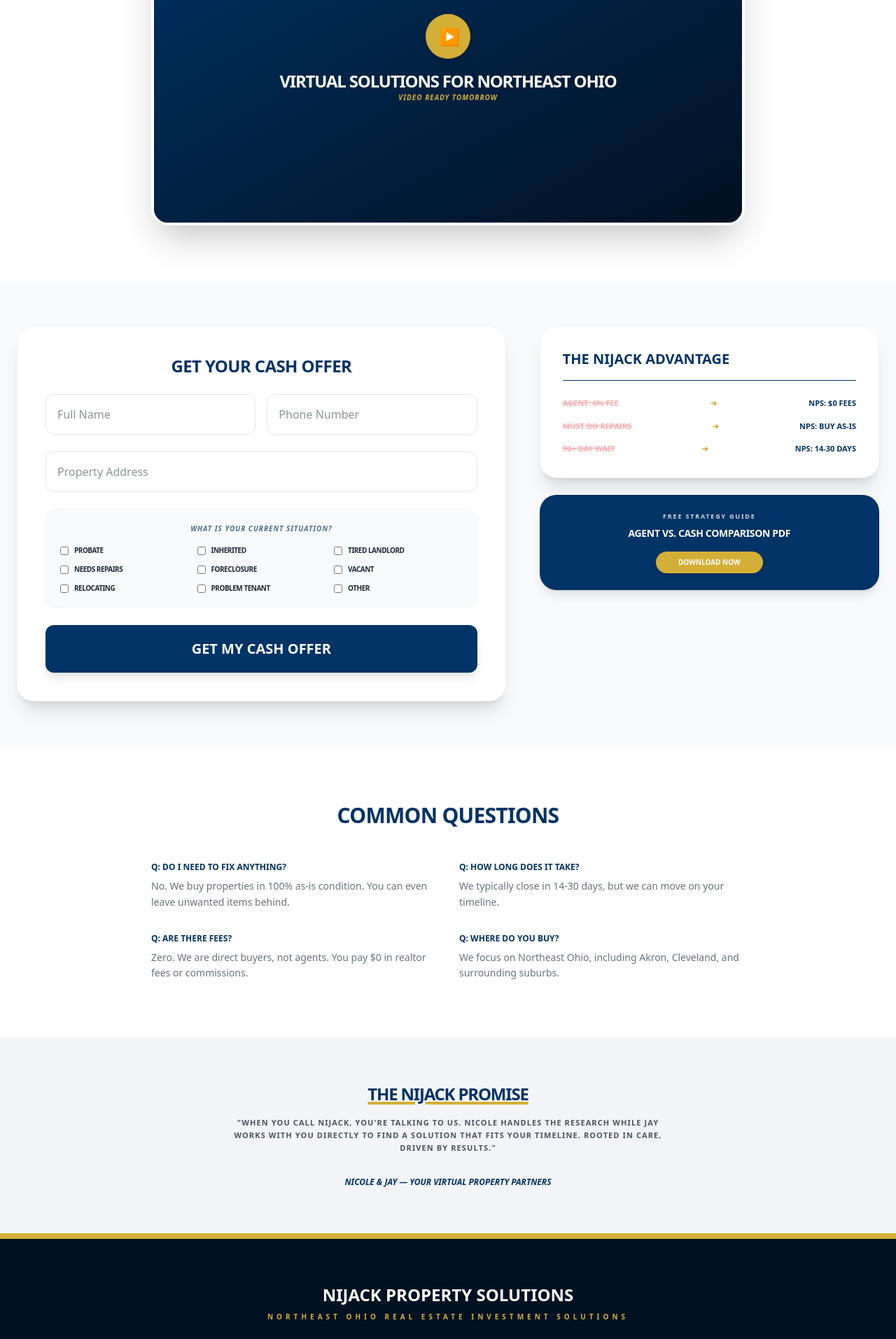
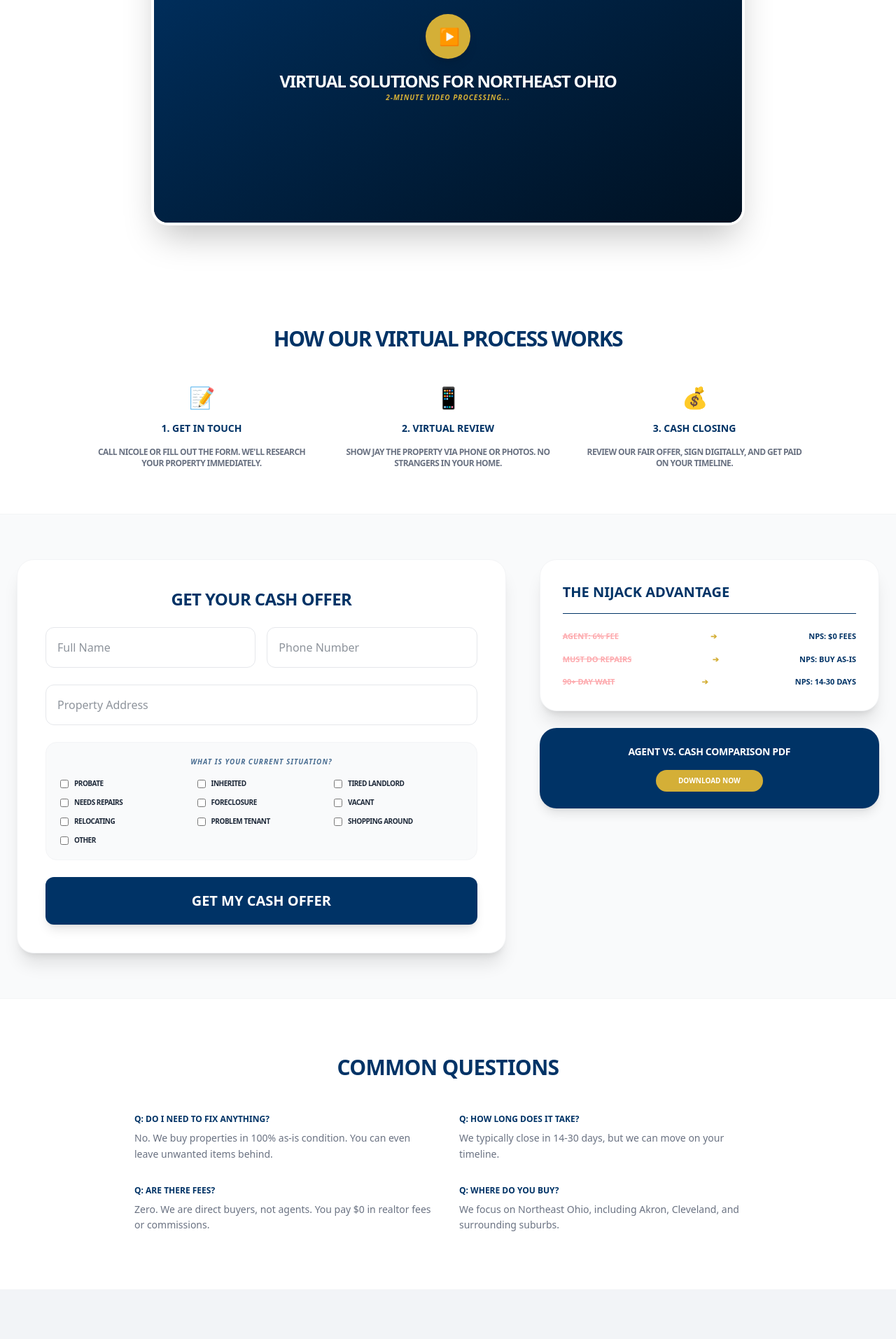
Before and after one commit to nijackacquisitions56/nijack-property-solutions, a React (Vite) app: page / in a window 1280 px wide. Shown: the part 560-2473 px from the top of the page at 70% size. Built offline with nearby package versions, Linux system fonts and the light colour scheme.

Commit message:
Update App.jsx

```diff
--- a/src/App.jsx
+++ b/src/App.jsx
@@ -35,6 +35,10 @@ export default function NijackPropertySolutionsMaster() {
               <div className="text-[10px] text-gray-400 uppercase tracking-[0.4em] font-bold">Solutions</div>
             </div>
           </div>
+          <div className="hidden md:flex gap-6 text-[10px] font-black uppercase tracking-widest text-[#003366]">
+            <a href="#how-it-works" className="hover:text-[#D4AF37]">How It Works</a>
+            <a href="#faq" className="hover:text-[#D4AF37]">FAQ</a>
+          </div>
           <a href="tel:3303319070" className="font-bold text-[#003366] text-lg underline decoration-[#D4AF37] decoration-2">📞 330-331-9070</a>
         </div>
       </header>
@@ -51,11 +55,11 @@ export default function NijackPropertySolutionsMaster() {
               <svg className="absolute -bottom-3 left-0 w-full h-4 text-white opacity-40" viewBox="0 0 100 10" preserveAspectRatio="none"><path d="M0 8 Q 50 2 100 8" stroke="currentColor" strokeWidth="4" fill="transparent"/></svg>
             </span>
           </h1>
-          <p className="mt-8 text-lg font-bold uppercase tracking-widest opacity-90 italic">"Rooted in Care, Driven by Results."</p>
+          <p className="mt-8 text-lg font-bold uppercase tracking-widest opacity-90 italic text-center">"Rooted in Care, Driven by Results."</p>
         </div>
       </section>
 
-      {/* VIDEO SPOTLIGHT */}
+      {/* VIDEO SPOTLIGHT (CENTERED) */}
       <section className="mx-auto max-w-4xl px-6 -mt-20 mb-20">
         <div className="bg-[#001122] rounded-3xl shadow-2xl border-4 border-white overflow-hidden aspect-video relative group">
            <div className="absolute inset-0 flex flex-col items-center justify-center text-center p-8 bg-gradient-to-br from-[#003366] to-[#001122]">
@@ -63,8 +67,32 @@ export default function NijackPropertySolutionsMaster() {
                 <span className="text-white text-2xl ml-1">▶</span>
               </div>
               <h3 className="text-white font-black text-2xl uppercase tracking-tighter">Virtual Solutions for Northeast Ohio</h3>
-              <p className="text-[#D4AF37] font-bold uppercase text-[10px] tracking-widest italic">Video Ready Tomorrow</p>
+              <p className="text-[#D4AF37] font-bold uppercase text-[10px] tracking-widest italic">2-Minute Video Processing...</p>
            </div>
+        </div>
+      </section>
+
+      {/* HOW IT WORKS SECTION */}
+      <section id="how-it-works" className="py-16 bg-white px-6 border-b border-gray-100">
+        <div className="mx-auto max-w-5xl text-center">
+          <h2 className="text-3xl font-black text-[#003366] uppercase mb-12 tracking-tighter">How Our Virtual Process Works</h2>
+          <div className="grid md:grid-cols-3 gap-8">
+            <div className="space-y-4">
+              <div className="text-3xl">📝</div>
+              <h4 className="font-black text-[#003366] uppercase text-sm">1. Get In Touch</h4>
+              <p className="text-xs text-gray-500 font-bold uppercase tracking-tighter">Call Nicole or fill out the form. We'll research your property immediately.</p>
+            </div>
+            <div className="space-y-4">
+              <div className="text-3xl">📱</div>
+              <h4 className="font-black text-[#003366] uppercase text-sm">2. Virtual Review</h4>
+              <p className="text-xs text-gray-500 font-bold uppercase tracking-tighter">Show Jay the property via phone or photos. No strangers in your home.</p>
+            </div>
+            <div className="space-y-4">
+              <div className="text-3xl">💰</div>
+              <h4 className="font-black text-[#003366] uppercase text-sm">3. Cash Closing</h4>
+              <p className="text-xs text-gray-500 font-bold uppercase tracking-tighter">Review our fair offer, sign digitally, and get paid on your timeline.</p>
+            </div>
+          </div>
         </div>
       </section>
 
@@ -72,7 +100,6 @@ export default function NijackPropertySolutionsMaster() {
       <main className="py-16 bg-gray-50">
         <div className="mx-auto max-w-7xl px-6 grid lg:grid-cols-12 gap-12 items-start">
 
-          {/* LEAD FORM WITH SITUATION CHECKBOXES */}
           <div className="lg:col-span-7 bg-white rounded-3xl p-8 md:p-10 shadow-xl border border-gray-100">
             {!submitted ? (
               <form onSubmit={handleSubmit} className="space-y-6">
@@ -86,7 +113,7 @@ export default function NijackPropertySolutionsMaster() {
                 <div className="p-5 bg-gray-50 rounded-2xl border border-gray-100">
                   <p className="text-[10px] font-black text-[#003366] uppercase mb-4 text-center tracking-widest opacity-70 italic">What is your current situation?</p>
                   <div className="grid grid-cols-2 sm:grid-cols-3 gap-3 text-[10px]">
-                    {["Probate", "Inherited", "Tired Landlord", "Needs Repairs", "Foreclosure", "Vacant", "Relocating", "Problem Tenant", "Other"].map((label) => (
+                    {["Probate", "Inherited", "Tired Landlord", "Needs Repairs", "Foreclosure", "Vacant", "Relocating", "Problem Tenant", "Shopping Around", "Other"].map((label) => (
                       <label key={label} className="flex gap-2 items-center cursor-pointer hover:text-[#D4AF37] transition-colors">
                         <input type="checkbox" name="situation" value={label} className="h-3 w-3 accent-[#003366]" />
                         <span className="font-bold uppercase tracking-tighter">{label}</span>
@@ -104,7 +131,6 @@ export default function NijackPropertySolutionsMaster() {
             )}
           </div>
 
-          {/* SIDEBAR COMPARISON & PDF */}
           <div className="lg:col-span-5 space-y-6">
             <div className="bg-white rounded-3xl p-8 shadow-xl border border-gray-100">
               <h3 className="text-xl font-black text-[#003366] mb-6 uppercase border-b pb-4">The Nijack Advantage</h3>
@@ -122,19 +148,17 @@ export default function NijackPropertySolutionsMaster() {
                 ))}
               </div>
             </div>
-
             <div className="bg-[#003366] rounded-3xl p-6 text-white text-center shadow-lg">
-              <p className="text-[9px] font-bold uppercase mb-2 tracking-[0.2em] opacity-80">Free Strategy Guide</p>
               <h4 className="text-sm font-black mb-4 uppercase tracking-tight">Agent vs. Cash Comparison PDF</h4>
-              <a href="#" className="inline-block bg-[#D4AF37] text-white px-8 py-2 rounded-full font-black text-[10px] hover:scale-105 transition-transform shadow-md">DOWNLOAD NOW</a>
+              <a href="#" className="inline-block bg-[#D4AF37] text-white px-8 py-2 rounded-full font-black text-[10px] hover:scale-105 transition-transform">DOWNLOAD NOW</a>
             </div>
           </div>
         </div>
       </main>
 
       {/* FAQ SECTION */}
-      <section id="faq" className="py-20 bg-white border-t border-gray-100">
-        <div className="mx-auto max-w-4xl px-6">
+      <section id="faq" className="py-20 bg-white border-t border-gray-100 px-6">
+        <div className="mx-auto max-w-4xl">
           <h2 className="text-3xl font-black text-[#003366] text-center uppercase mb-12 tracking-tight">Common Questions</h2>
           <div className="grid md:grid-cols-2 gap-8 text-left">
             {[
@@ -152,20 +176,20 @@ export default function NijackPropertySolutionsMaster() {
         </div>
       </section>
 
-      {/* FAMILY PROMISE SECTION */}
+      {/* FAMILY PROMISE */}
       <section className="py-16 bg-[#003366]/5 px-6 border-y border-gray-100 text-center">
         <div className="mx-auto max-w-4xl">
           <h2 className="text-2xl font-black text-[#003366] uppercase mb-4 tracking-tighter underline decoration-[#D4AF37] decoration-4">The Nijack Promise</h2>
           <p className="text-gray-600 font-bold leading-relaxed uppercase text-[11px] tracking-widest px-4 max-w-2xl mx-auto">
-            "When you call Nijack, you're talking to us. Nicole handles the research while Jay works with you directly to find a solution that fits your timeline. Rooted in care, driven by results."
+            "When you call Nijack, you're talking to us. Nicole handles the research while Jay works with you directly. Rooted in care, driven by results."
           </p>
           <div className="mt-8 font-black text-[#003366] text-xs uppercase italic">Nicole & Jay — Your Virtual Property Partners</div>
         </div>
       </section>
 
       {/* FOOTER */}
-      <footer className="bg-[#001122] text-white py-16 border-t-8 border-[#D4AF37] text-center">
-        <div className="mx-auto max-w-4xl px-6">
+      <footer className="bg-[#001122] text-white py-16 border-t-8 border-[#D4AF37] text-center px-6">
+        <div className="mx-auto max-w-4xl">
           <div className="font-black text-2xl uppercase mb-2">NIJACK PROPERTY SOLUTIONS</div>
           <p className="text-[#D4AF37] text-[10px] font-bold tracking-[0.5em] mb-12 uppercase font-black">Northeast Ohio Real Estate Investment Solutions</p>
           <div className="bg-white/5 rounded-2xl p-8 text-left border border-white/10 mb-12 text-[10px] text-gray-400 leading-relaxed max-w-2xl mx-auto uppercase font-bold tracking-tighter">
```
